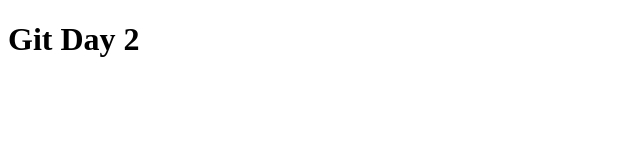
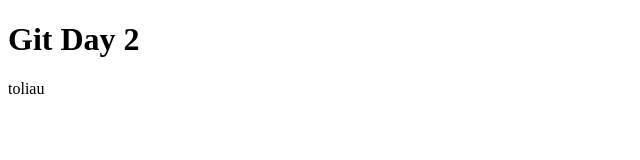
Before and after one commit to javapagrindai/didactic-chainsaw, a plain HTML site: page index.html in a window 1280 px wide. Shown: the full height of the page, 0-640 px from the left. Drawn offline with Linux system fonts and the light colour scheme.

Commit message:
Add text

```diff
--- a/index.html
+++ b/index.html
@@ -7,5 +7,6 @@
 </head>
 <body>
     <h1>Git Day 2</h1>
+    <p>toliau</p>
 </body>
 </html>
```
